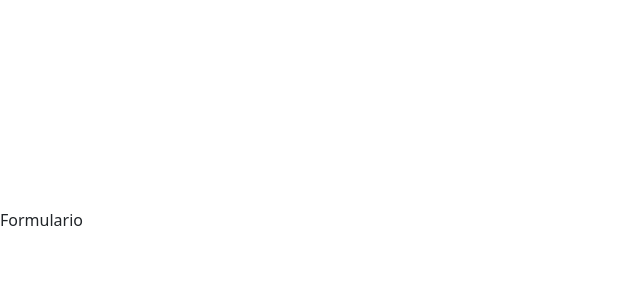
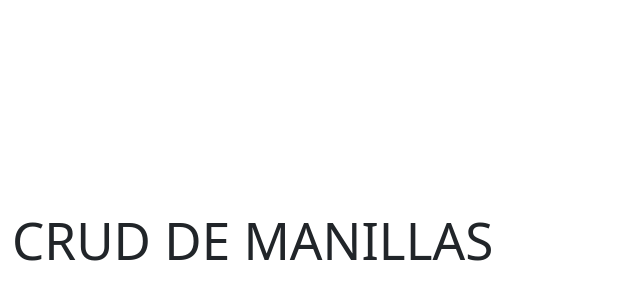
Before and after one commit to anbenva01/CrudManillas, a React (Vite) app: page / in a window 1280 px wide. Shown: the part 180-480 px from the top of the page, without its empty margins (0-640 px from the left). Built offline with nearby package versions, Linux system fonts and the light colour scheme.

Commit message:
Creacion diseño del crud y sus valores inciales

```diff
--- a/src/components/Formulario.jsx
+++ b/src/components/Formulario.jsx
@@ -3,8 +3,15 @@ import { db } from "../firebase"
 import { collection, doc, addDoc, onSnapshot, deleteDoc, updateDoc } from "firebase/firestore"
 
 const Formulario = () => {
-  return (
-    <div>Formulario</div>
+    const [cantidad,setCantidad] = useState("");
+    const [valueMaterial, setValueMaterial] = useState("");
+    const [valueDije, setValueDije] = useState("");
+    const [valueTipo, setValueTipo] = useState("");
+    return (
+    <div className="container mt-5">
+        <h1 className="text-center">CRUD DE MANILLAS</h1>
+
+    </div>
   )
 }
 
```
